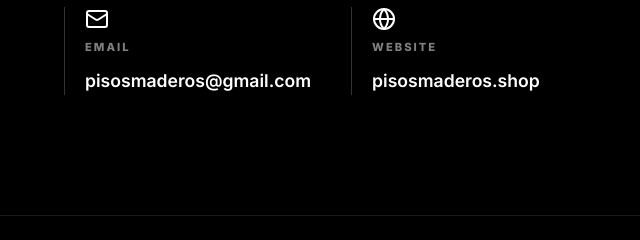
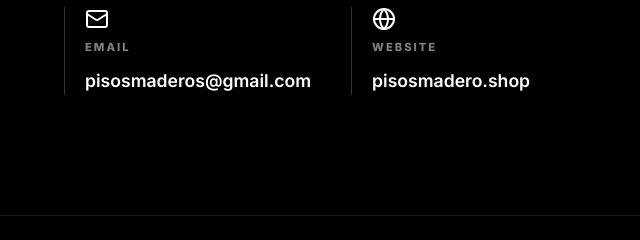
Before and after one commit to infogestionexcel-netizen/WEBPISOSMADERO2026, a plain HTML site: page index.html in a window 1280 px wide. Shown: the part 2405-2645 px from the top of the page, 0-640 px from the left. Drawn offline with nearby package versions, Linux system fonts and the light colour scheme.

Commit message:
Update index.html

```diff
--- a/index.html
+++ b/index.html
@@ -369,7 +369,7 @@
                     <div class="info-card">
                         <i data-lucide="globe"></i>
                         <h4>Website</h4>
-                        <a href="https://www.pisosmadero.shop">pisosmaderos.shop</a>
+                        <a href="https://www.pisosmadero.shop">pisosmadero.shop</a>
                     </div>
                 </div>
             </div>
```
